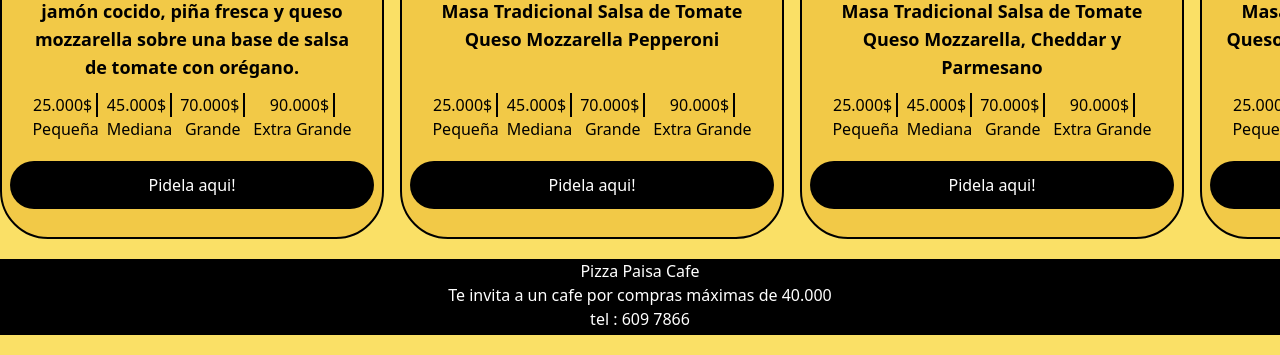
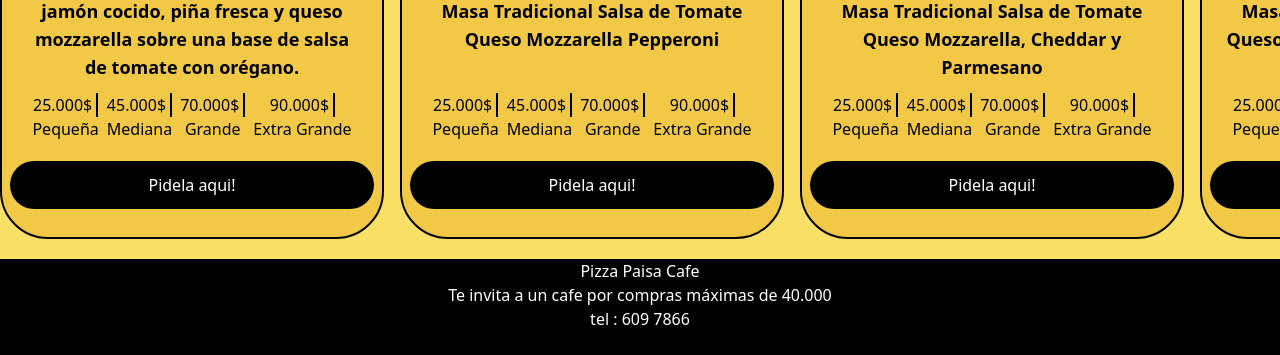
Before and after one commit to Arriaga00/ProyectoSena, a website: page index.html in a window 1280 px wide. Shown: the part 569-924 px from the top of the page. Drawn offline with Linux system fonts and the light colour scheme.

Commit message:
padin bu

```diff
--- a/index.html
+++ b/index.html
@@ -233,7 +233,7 @@
     </section>
    </main>
 </body>
-<footer class="w-full bg-black  justify-center items-center flex text-white flex-col pb-1">
+<footer class="w-full bg-black  justify-center items-center flex text-white flex-col pb-6 ">
   <p>Pizza Paisa Cafe</p>
   <p>Te invita a un cafe por compras máximas de 40.000</p>
   <p>tel : 609 7866</p>
```
